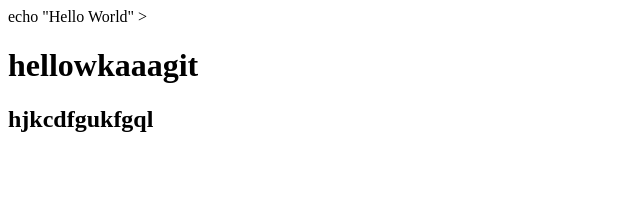
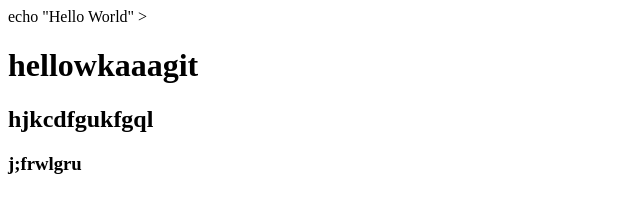
Before and after one commit to reyshellann10-dot/MY-NEW-PROJECT, a plain HTML site: page index.html in a window 1280 px wide. Shown: the whole page, without its empty margins (0-640 px from the left). Drawn offline with Linux system fonts and the light colour scheme.

Commit message:
4rth commit

```diff
--- a/index.html
+++ b/index.html
@@ -1,3 +1,4 @@
 echo "Hello World" >
 <h1>hellowkaaagit</h1>
 <h2>hjkcdfgukfgql</h2>
+<h3>j;frwlgru</h3>
```
